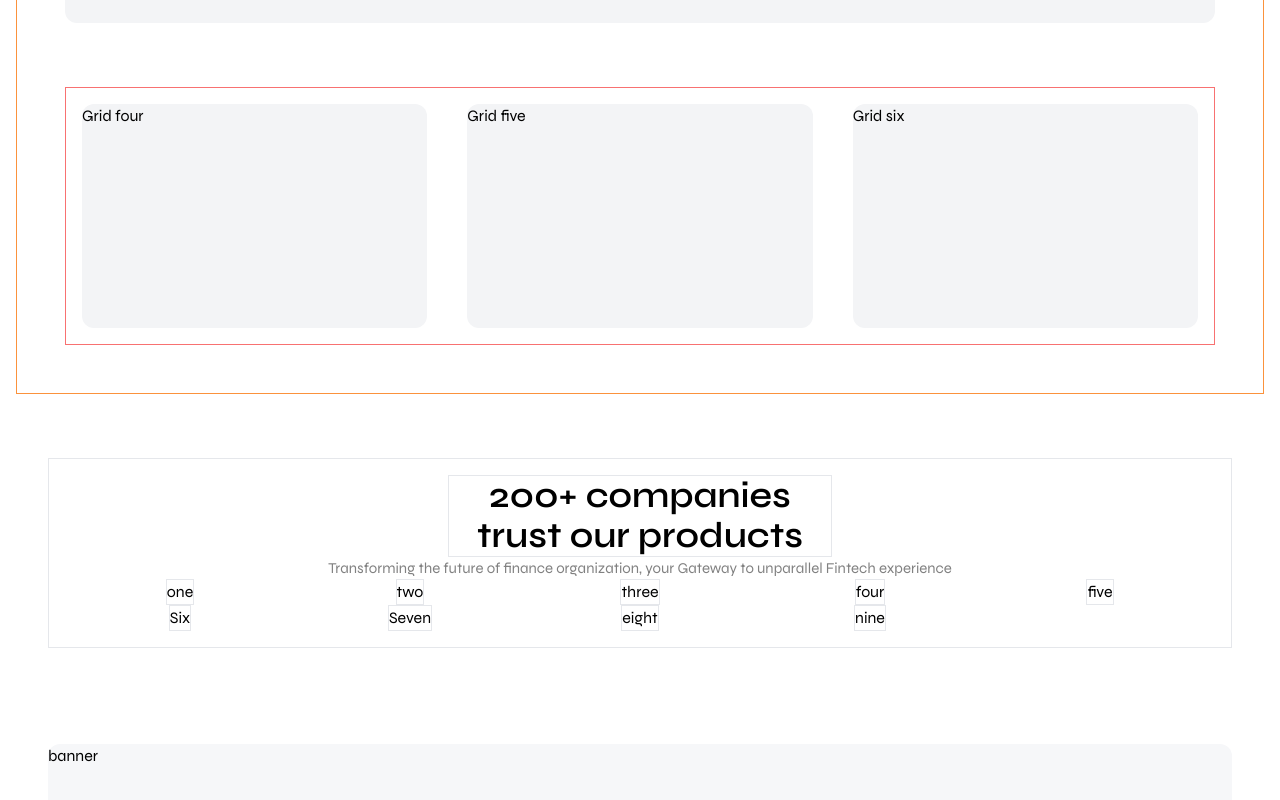
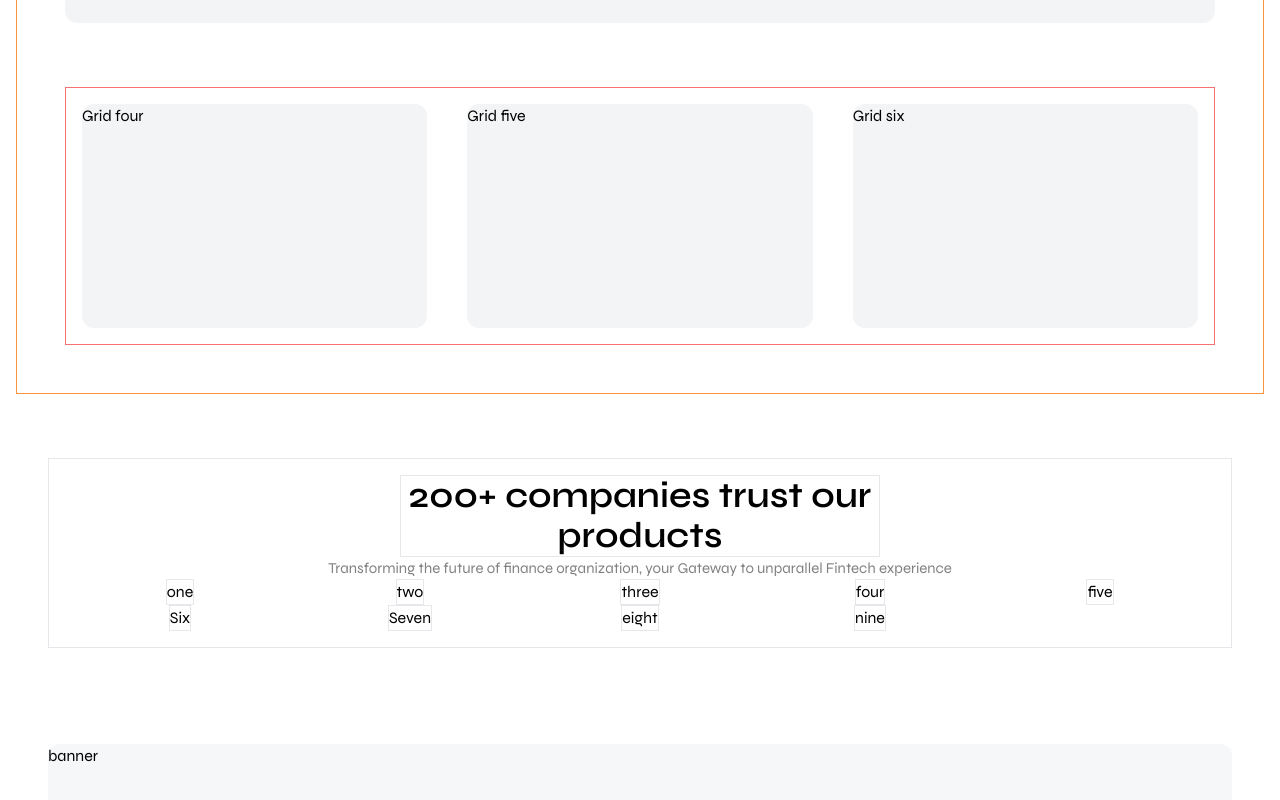
Before and after one commit to codejesse/Quid, a Next.js app: page / in a window 1280 px wide. Shown: the part 1325-2125 px from the top of the page. Built offline with nearby package versions, Linux system fonts and the light colour scheme.

Commit message:
text alignments (2)

```diff
--- a/app/components/About.tsx
+++ b/app/components/About.tsx
@@ -3,8 +3,8 @@ import React from "react";
 const About = () => {
   return (
     <div className="justify-center m-4 border border-orange-400">
-      <div className="w-5/12 border m-auto">
-        <h1 className="text-center text-4xl font-semibold">
+      <div className="w-8/12 md:w-4/12 lg:w-5/12 border m-auto">
+        <h1 className="text-center text-2xl md:text-2xl lg:text-4xl font-semibold">
           Feel the best experience with our features
         </h1>
       </div>
--- a/app/components/Companies.tsx
+++ b/app/components/Companies.tsx
@@ -4,8 +4,8 @@ const Companies = () => {
   return (
     <div className="border m-12">
       <div className="p-4">
-        <div className="w-4/12 border m-auto">
-          <h1 className="text-center font-semibold text-4xl m-auto">
+        <div className="w-8/12 md:w-4/12 lg:w-5/12 border m-auto">
+          <h1 className="text-center text-2xl md:text-2xl lg:text-4xl font-semibold">
             200+ companies trust our products
           </h1>
         </div>
```
